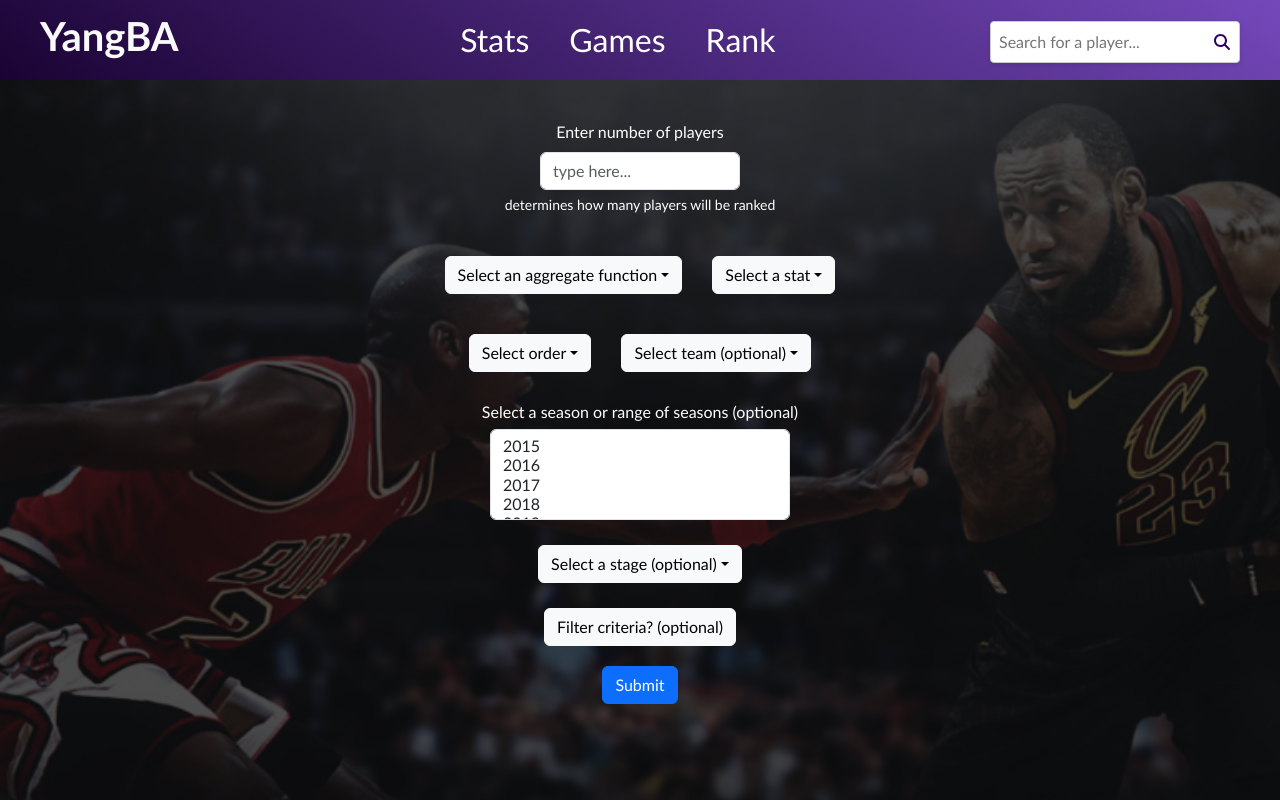
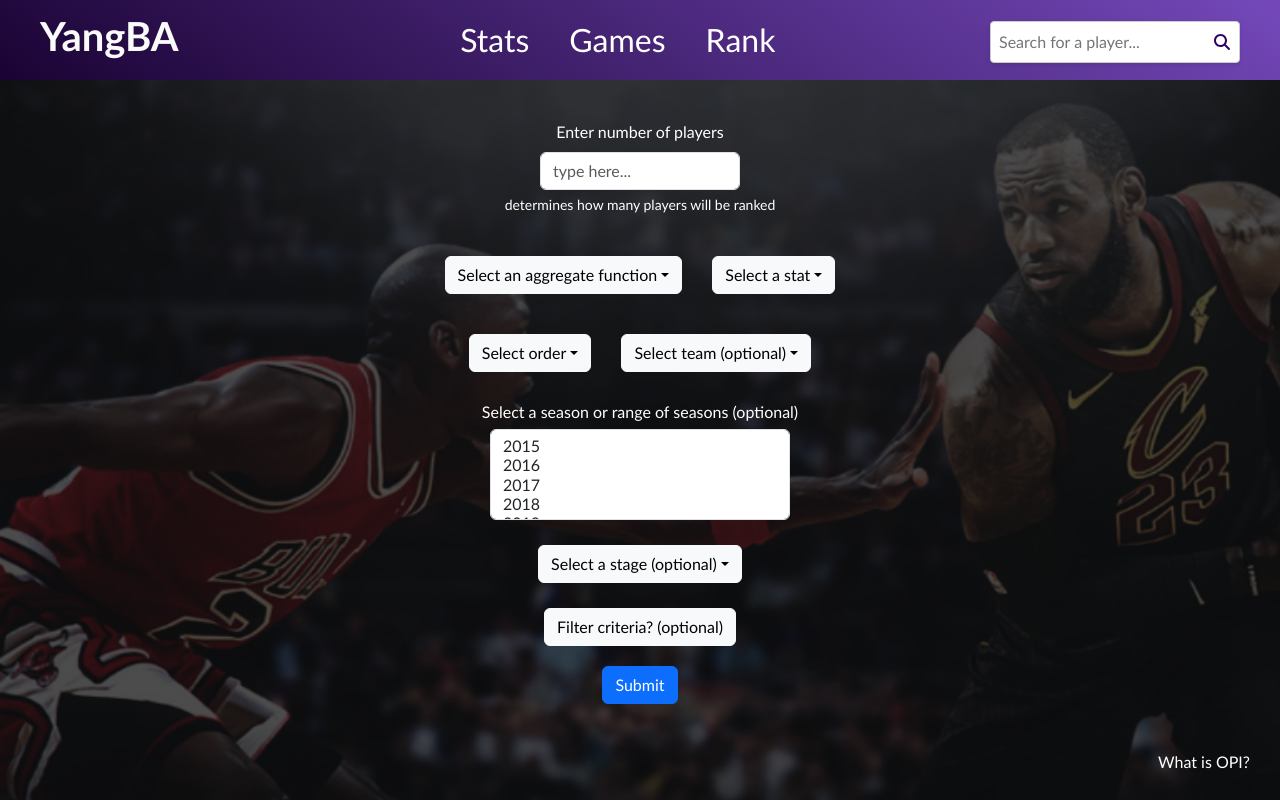
Before and after one commit to lem0000ns/yba_frontend, a React (Vite) app: page /rank in a window 1280 px wide. Built offline with nearby package versions, Linux system fonts and the light colour scheme.

Commit message:
added feature that gives additional information on OPI, modal in bottom right corner of each tool page

```diff
--- a/src/App.css
+++ b/src/App.css
@@ -446,6 +446,19 @@ header {
   box-shadow: inset 0 0 0 2000px rgba(0, 0, 0, 0.7)
 }
 
+.opimodal {
+  position: absolute;
+  bottom: 0px;
+  right: 20px;
+  padding: 10px;
+}
+
+.opimodal:hover {
+  cursor: pointer;
+  color: rgb(181, 117, 237);
+  transition: 0.3s all ease
+}
+
 /* rank background */
 .rank-background {
   display: flex;
--- a/src/components/All.tsx
+++ b/src/components/All.tsx
@@ -7,6 +7,7 @@ import MultiSelect from "./MultiSelect";
 import Modal from "./Modal";
 import Navbar from "./Navbar";
 import Input_Tags from "./Input_Tags";
+import OPIModal from "./OPIModal";
 export {
   Dropdown,
   Table,
@@ -17,4 +18,5 @@ export {
   Autocomplete,
   Navbar,
   Input_Tags,
+  OPIModal,
 };
--- /dev/null
+++ b/src/components/OPIModal.tsx
@@ -0,0 +1,60 @@
+const OPIModal = () => {
+  return (
+    <>
+      <p
+        className="opimodal"
+        data-bs-toggle="modal"
+        data-bs-target="#exampleModal"
+      >
+        What is OPI?
+      </p>
+
+      <div
+        className="modal fade"
+        id="exampleModal"
+        aria-labelledby="exampleModalLabel"
+        aria-hidden="true"
+      >
+        <div className="modal-dialog">
+          <div
+            className="modal-content"
+            style={{
+              backgroundColor: "rgba(24, 0, 48, 1)",
+            }}
+          >
+            <div className="modal-header">
+              <h1 className="modal-title fs-5" id="exampleModalLabel">
+                What is OPI?
+              </h1>
+              <button
+                type="button"
+                className="btn-close"
+                data-bs-dismiss="modal"
+                aria-label="Close"
+              ></button>
+            </div>
+            <div className="modal-body">
+              OPI (Offensive Performance Index) is a value that measures a
+              single player's offensive score for a particular game. Its
+              calculation is dependent on minutes played, points, assists,
+              efficiency, turnovers, and total points scored by their team.
+              Values are normalized from 0 to 1 in each season, such that there
+              is one player statline with an OPI value of 1 for each season.
+            </div>
+            <div className="modal-footer">
+              <button
+                type="button"
+                className="btn btn-secondary"
+                data-bs-dismiss="modal"
+              >
+                Got it!
+              </button>
+            </div>
+          </div>
+        </div>
+      </div>
+    </>
+  );
+};
+
+export default OPIModal;
--- a/src/pages/GamesForm.tsx
+++ b/src/pages/GamesForm.tsx
@@ -5,6 +5,7 @@ import {
   Modal,
   Autocomplete,
   Input_Tags,
+  OPIModal,
 } from "../components/All";
 import namesList from "./allNames.txt?raw";
 
@@ -105,6 +106,7 @@ const GamesForm = ({ onSubmit }: Props) => {
             </div>
           </div>
         )}
+        <OPIModal />
       </form>
     </section>
   );
--- a/src/pages/RankForm.tsx
+++ b/src/pages/RankForm.tsx
@@ -5,6 +5,7 @@ import {
   InputForm,
   Modal,
   Input_Tags,
+  OPIModal,
 } from "../components/All";
 
 let teamAbbreviations = [
@@ -213,6 +214,7 @@ const RankForm = ({ onSubmit }: Props) => {
             </div>
           </div>
         )}
+        <OPIModal />
       </form>
     </section>
   );
--- a/src/pages/StatsForm.tsx
+++ b/src/pages/StatsForm.tsx
@@ -5,6 +5,7 @@ import {
   Modal,
   Autocomplete,
   Input_Tags,
+  OPIModal,
 } from "../components/All";
 import namesList from "./allNames.txt?raw";
 
@@ -145,6 +146,8 @@ const StatsForm = ({ onSubmit }: Props) => {
             </div>
           </div>
         )}
+
+        <OPIModal />
       </form>
     </section>
   );
```
